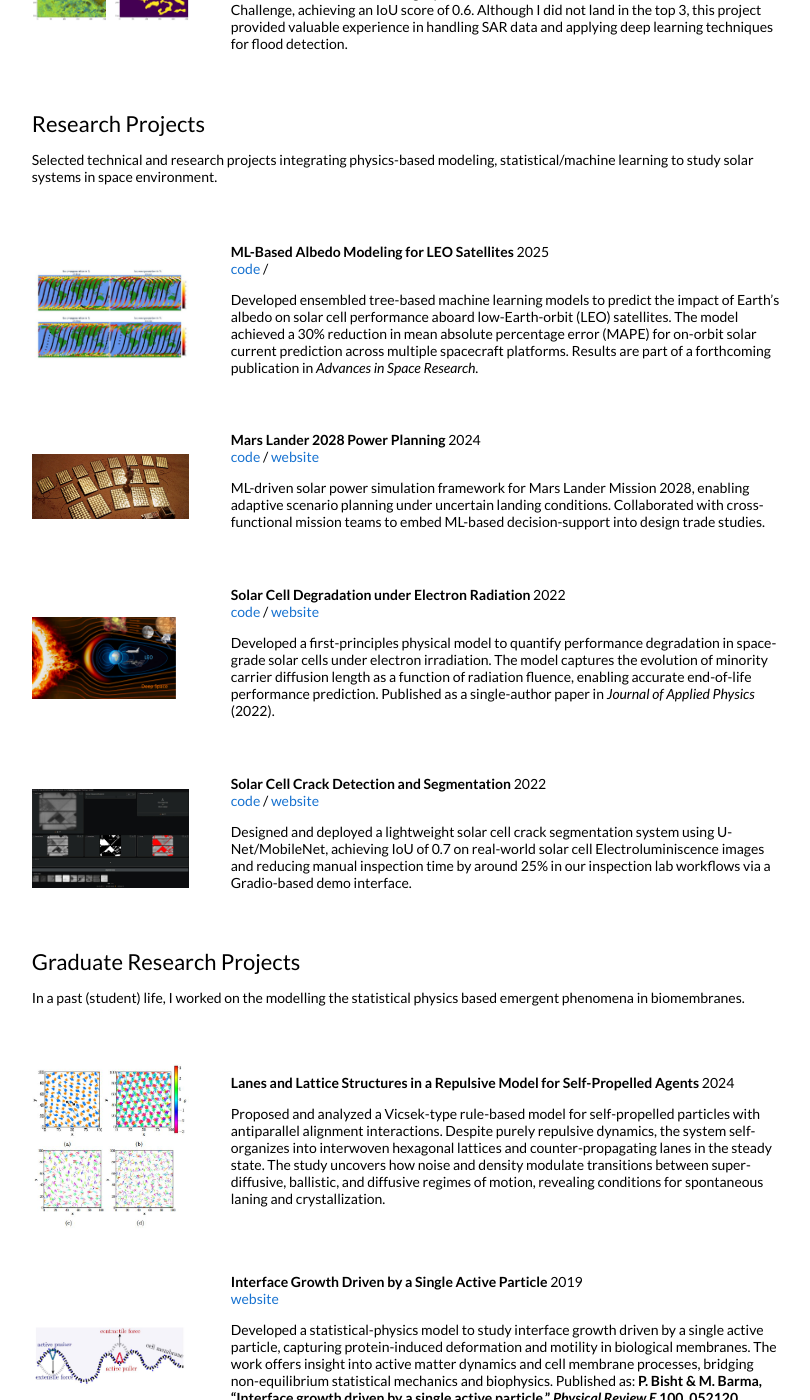
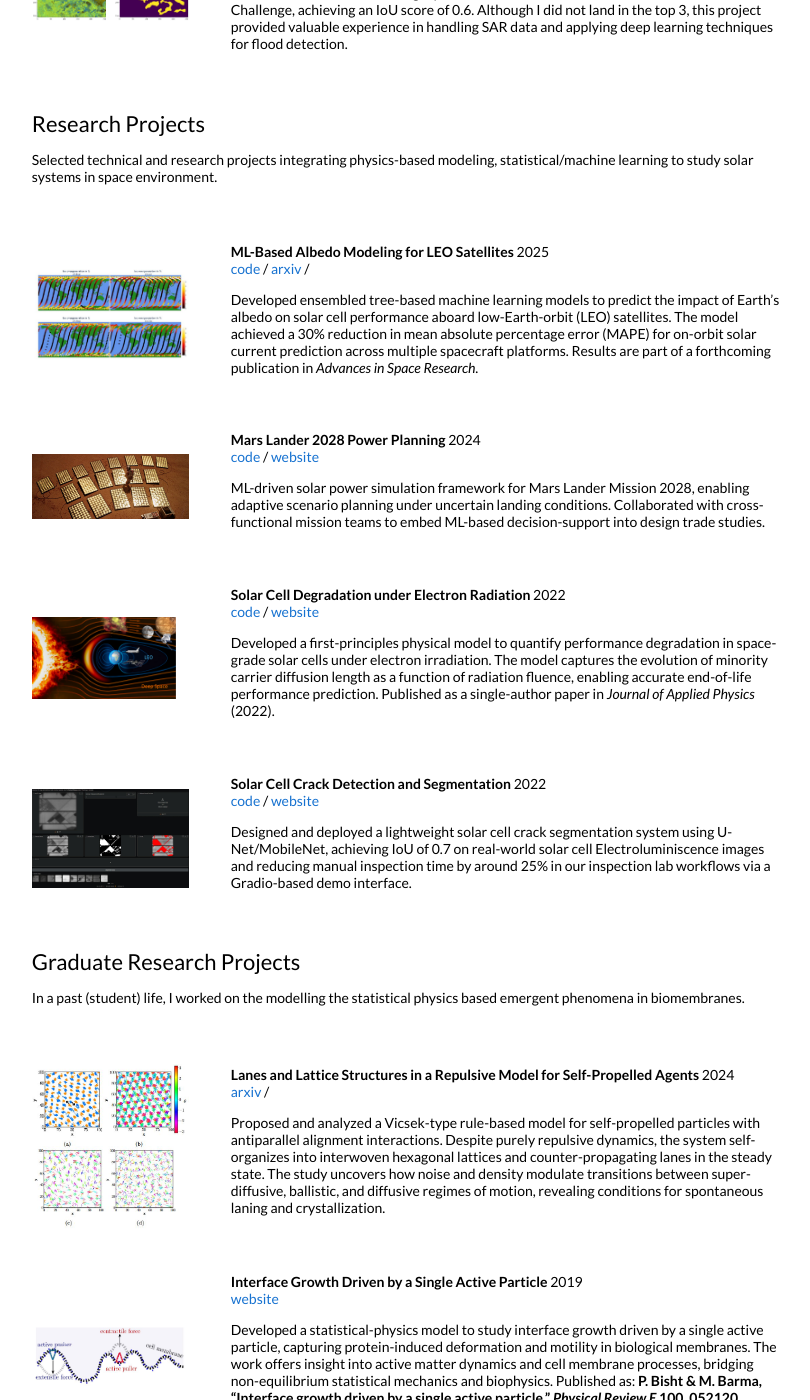
Before and after one commit to bisht-prachi/bisht-prachi.github.io, a Jekyll site: the page built from _posts/2025-11-04-kenya-adaptation.md, in a window 1280 px wide and 1400 px high, scrolled down 754 px. Shown: the whole window, without its empty margins (233-1043 px from the left). Built offline with Jekyll 4.4.1, drawn with Linux system fonts in a browser that asks for light colours.

Commit message:
add arxiv links

```diff
--- a/_layouts/default.html
+++ b/_layouts/default.html
@@ -108,6 +108,7 @@
             <td style="padding:2.5%;width:75%;vertical-align:middle;">
               <h3>{{ post.title }}</h3> {{ post.date | date: "%Y" }}<br>
               {% if post.code %}<a href="{{ post.code }}">code</a> / {% endif %}
+              {% if post.arxiv %}<a href="{{ post.arxiv }}">arxiv</a> / {% endif %}
               {% if post.website %}<a href="{{ post.website }}">website</a>{% endif %}
               <p>{{ post.excerpt }}</p>
             </td>
@@ -138,6 +139,7 @@
             <td style="padding:2.5%;width:75%;vertical-align:middle;">
               <h3>{{ post.title }}</h3> {{ post.date | date: "%Y" }}<br>
               {% if post.code %}<a href="{{ post.code }}">code</a> / {% endif %}
+              {% if post.arxiv %}<a href="{{ post.arxiv }}">arxiv</a> / {% endif %}
               {% if post.website %}<a href="{{ post.website }}">website</a>{% endif %}
               <p>{{ post.excerpt }}</p>
             </td>
```
